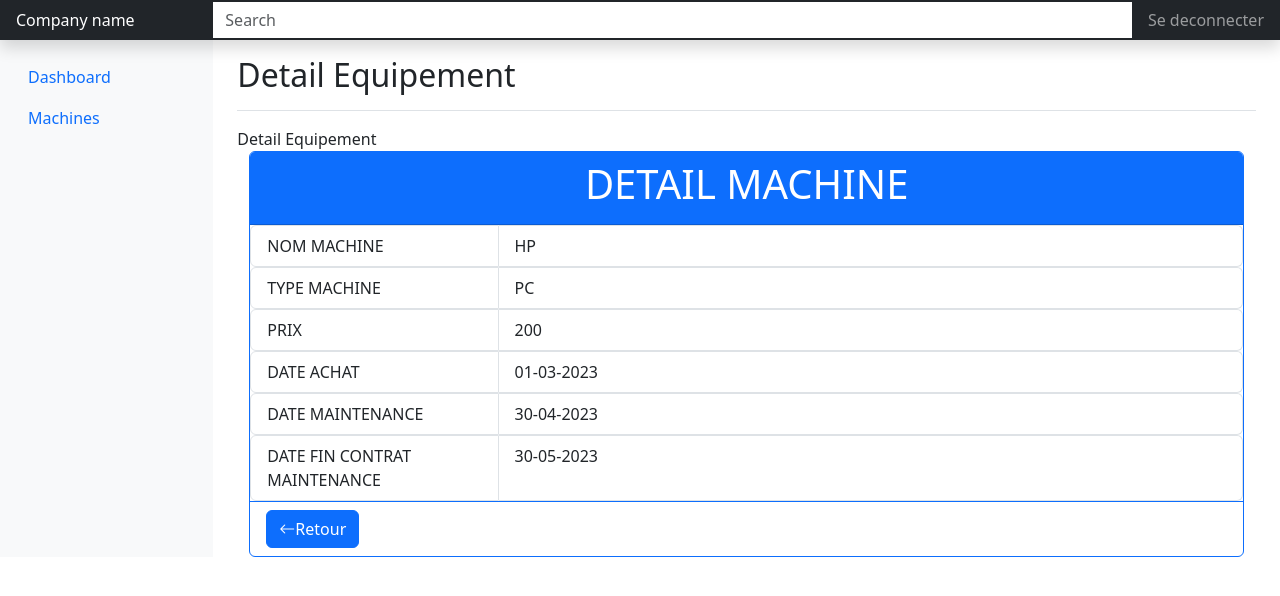
After one commit to Salmane95140/ITManagment, a Django app: page /machine/1 in a window 1280 px wide. The commit adds this page. Shown: the top 596 px of the page. Run offline with Django 4.2, Linux system fonts and the light colour scheme; data comes from the database, SQL or seed files in the repository; some libraries are stand-ins or nearby versions.

Commit message:
vue detail equipement

```diff
--- /dev/null
+++ b/it/templates/machine_detail.html
@@ -0,0 +1,50 @@
+{% extends "index.html" %}
+
+{% block content %}
+<div class="container">
+  <div class="card border-primary">
+    <div class="card-header text-center bg-primary text-white">
+      <h1>DETAIL MACHINE</h1>
+    </div>
+    <div>
+      <ul class="list-group list-group-horizontal-xl ">
+        <li class="list-group-item col-sm-3">NOM MACHINE </li>
+        <li class="list-group-item col-sm-9">{{ machine.nom}}</li>
+      </ul>
+    </div>
+    <div>
+      <ul class="list-group list-group-horizontal-xl ">
+        <li class="list-group-item col-sm-3">TYPE MACHINE</li>
+        <li class="list-group-item col-sm-9">{{ machine.typeMachine}}</li>
+      </ul>
+    </div>
+    <div>
+      <ul class="list-group list-group-horizontal-xl ">
+        <li class="list-group-item col-sm-3">PRIX</li>
+        <li class="list-group-item col-sm-9">{{ machine.prix }}</li>
+      </ul>
+    </div>
+    <div>
+      <ul class="list-group list-group-horizontal-xl ">
+        <li class="list-group-item col-sm-3">DATE ACHAT</li>
+        <li class="list-group-item col-sm-9">{{ machine.dateAchat|date:"d-m-Y" }}</li>
+      </ul>
+    </div>
+    <div>
+      <ul class="list-group list-group-horizontal-xl">
+        <li class="list-group-item col-sm-3">DATE MAINTENANCE</li>
+        <li class="list-group-item col-sm-9">{{ machine.maintenanceDate|date:"d-m-Y"}}</li>
+      </ul>
+    </div>
+  <div>
+      <ul class="list-group list-group-horizontal-xl ">
+        <li class="list-group-item col-sm-3">DATE FIN CONTRAT MAINTENANCE</li>
+        <li class="list-group-item col-sm-9"> {{ machine.dateFinContrantMaint|date:"d-m-Y" }} </li>
+      </ul>
+    </div>
+    <div class="card-footer bg-transparent border-primary">
+      <a href="{% url 'list_machines' %}"><button class="btn btn-primary"><i class="bi bi-arrow-left"></i>Retour</button></a>
+      </div>
+  </div>
+</div>
+{% endblock %}
--- a/it/templates/machine_list.html
+++ b/it/templates/machine_list.html
@@ -28,6 +28,11 @@
               <td>{{machine.maintenanceDate|date:"d-m-Y"}}</td>
               <td>{{machine.dateFinContrantMaint|date:"d-m-Y"}}</td>
               <td>
+                <a href="{% url 'detail_machine' machine.id %}">
+                  <button type="button" class="btn btn-secondary">
+                      <i class="bi bi-eye-fill"></i>
+                  </button>
+                </a>
               </td>
             </tr>
           {% endfor %}
--- a/it/urls.py
+++ b/it/urls.py
@@ -3,4 +3,5 @@
 
 urlpatterns = [
     path('machines', views.machine_list_view, name='list_machines'),
+    path('machine/<pk>', views.machine_detail_view, name='detail_machine'),
 ]
--- a/it/views.py
+++ b/it/views.py
@@ -4,5 +4,10 @@
 
 def machine_list_view(request):
     machines = Machine.objects.all()
-    context = {'machines': machines, 'head_title' : "Liste des machines"}
+    context = {'machines': machines, 'head_title' : "Liste des Equipements"}
     return render(request, 'machine_list.html', context)
+
+def machine_detail_view(request, pk):
+    machine = Machine.objects.get(id=pk)
+    context = {'machine' : machine, 'head_title' : "Detail Equipement"}
+    return render(request, 'machine_detail.html', context)
```
